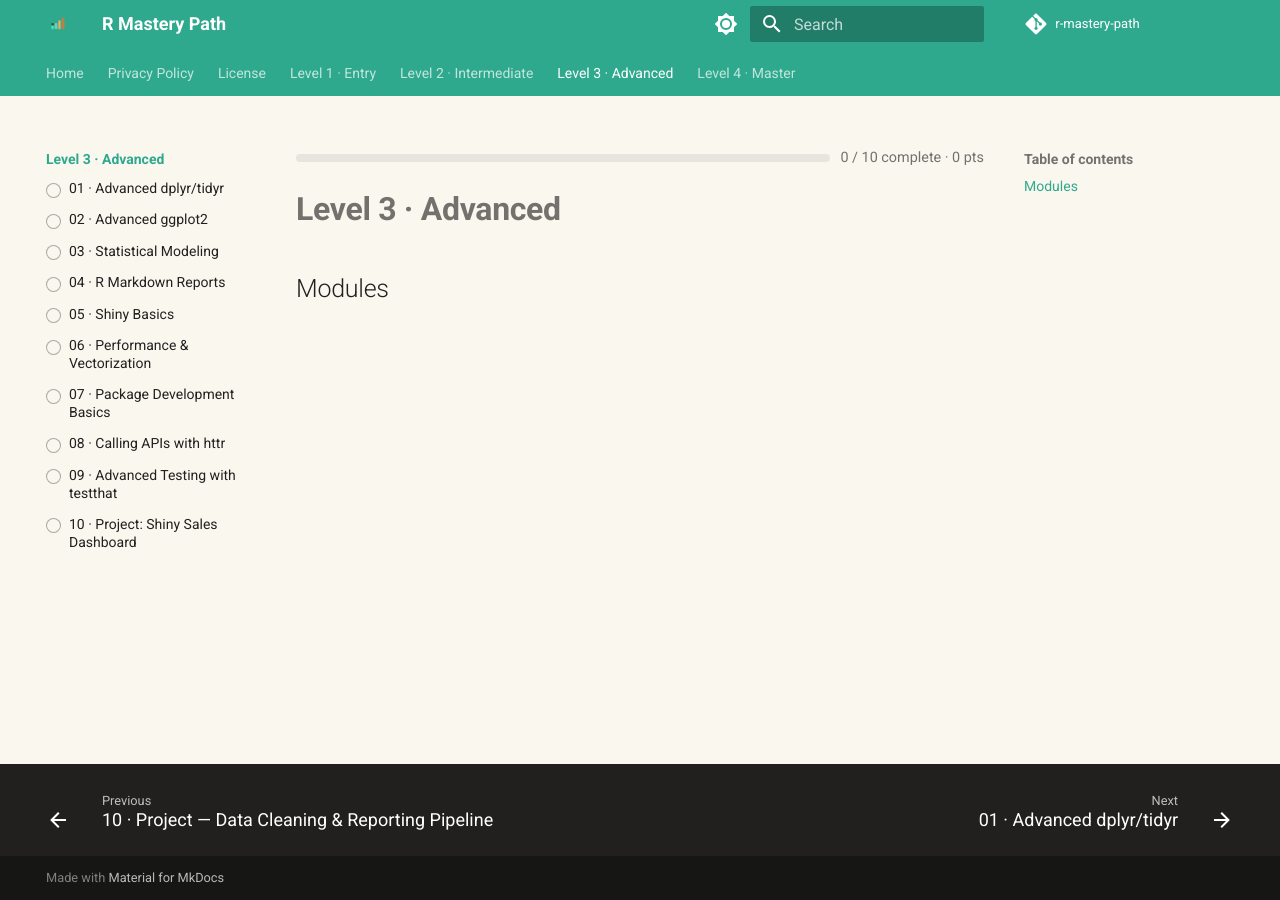
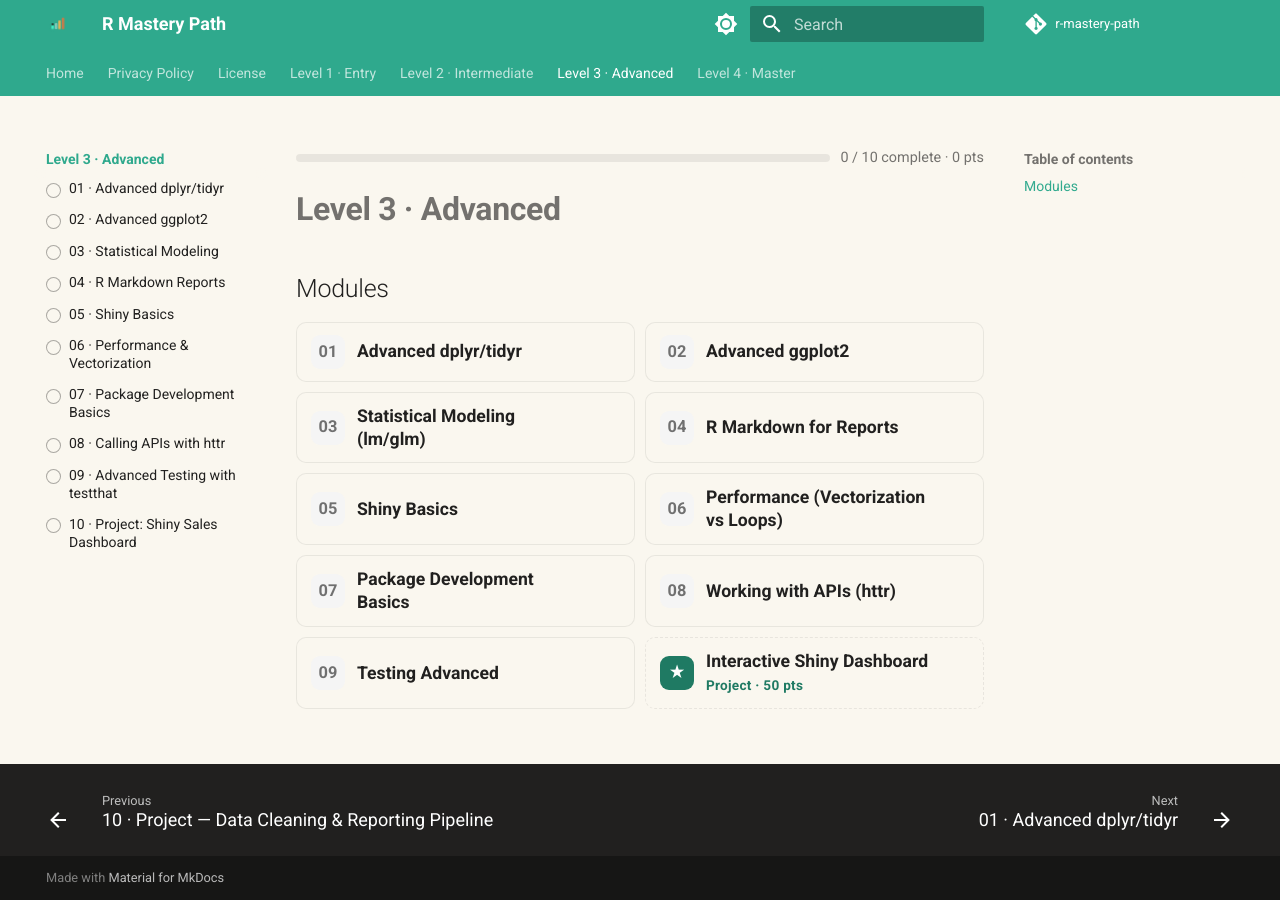
Before and after one commit to SIGILIPELLI/r-mastery-path, an MkDocs documentation site: the page built from docs/level-3/index.md, in a window 1280 px wide. Built offline with MkDocs 1.6.1 and Material for MkDocs 9.7.7, drawn with Linux system fonts in a browser that asks for light colours; comment, search, counter and statistics services are not loaded; part of the change alters nothing that is shown.

Commit message:
Fix missing module list links on level overview pages
Several level-N/index.md pages listed module titles as plain text
instead of links, so the client-side tile enhancer found no <a>
inside each list item and replaced the list with an empty grid —
the "Modules" heading rendered with nothing underneath. Converted
each affected list to link to its real lesson file per mkdocs.yml's
nav; levels already linked correctly are untouched.

Co-Authored-By: Claude Sonnet 5 <noreply@anthropic.com>
Claude-Session: https://claude.ai/code/session_01Hje8nqbBP9V9WQ3JEcJc69

```diff
--- a/docs/level-3/index.md
+++ b/docs/level-3/index.md
@@ -2,13 +2,13 @@
 
 ## Modules
 
-1. Advanced dplyr/tidyr
-2. Advanced ggplot2
-3. Statistical Modeling (lm/glm)
-4. R Markdown for Reports
-5. Shiny Basics
-6. Performance (Vectorization vs Loops)
-7. Package Development Basics
-8. Working with APIs (httr)
-9. Testing Advanced
-10. Project — Interactive Shiny Dashboard
+1. [Advanced dplyr/tidyr](01-advanced-dplyr-tidyr.md)
+2. [Advanced ggplot2](02-advanced-ggplot2.md)
+3. [Statistical Modeling (lm/glm)](03-statistical-modeling.md)
+4. [R Markdown for Reports](04-r-markdown-reports.md)
+5. [Shiny Basics](05-shiny-basics.md)
+6. [Performance (Vectorization vs Loops)](06-performance-vectorization.md)
+7. [Package Development Basics](07-package-development-basics.md)
+8. [Working with APIs (httr)](08-apis-httr.md)
+9. [Testing Advanced](09-testing-advanced.md)
+10. [Project — Interactive Shiny Dashboard](10-project-shiny-dashboard.md)
```
